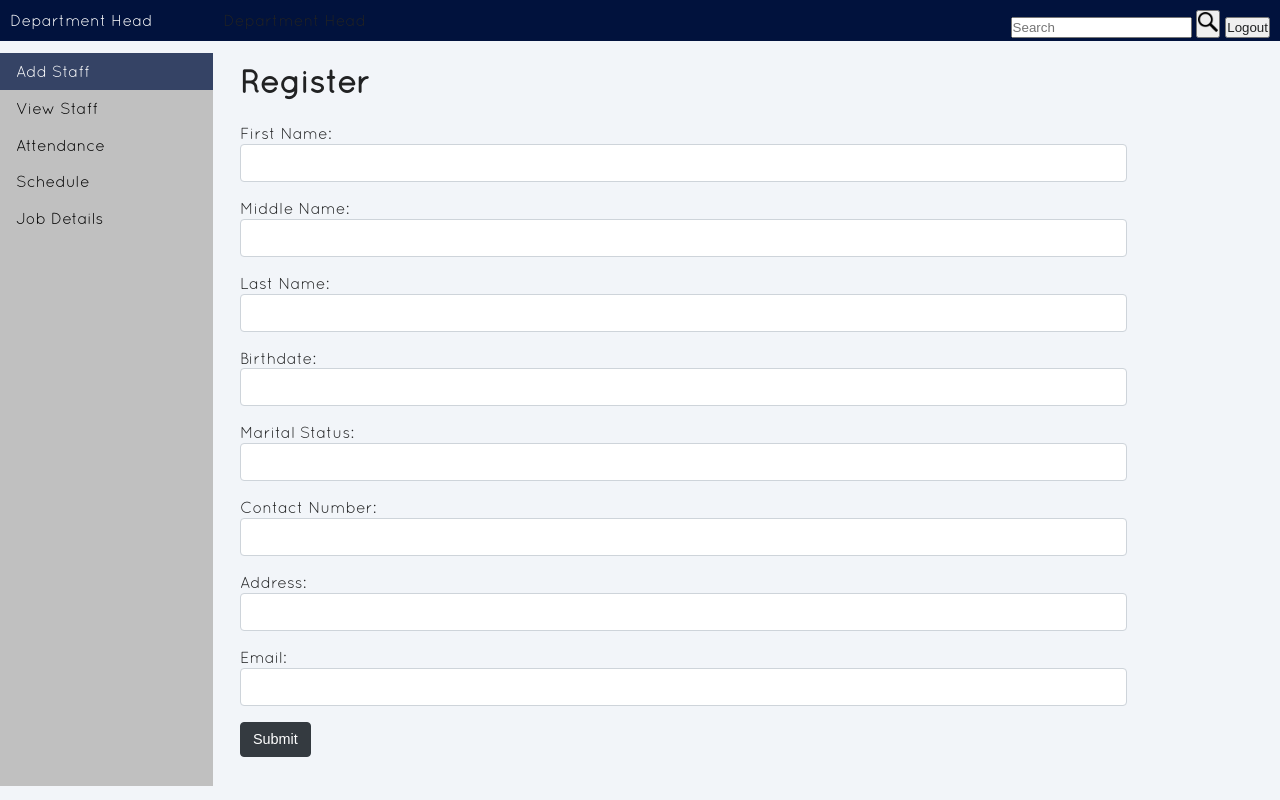
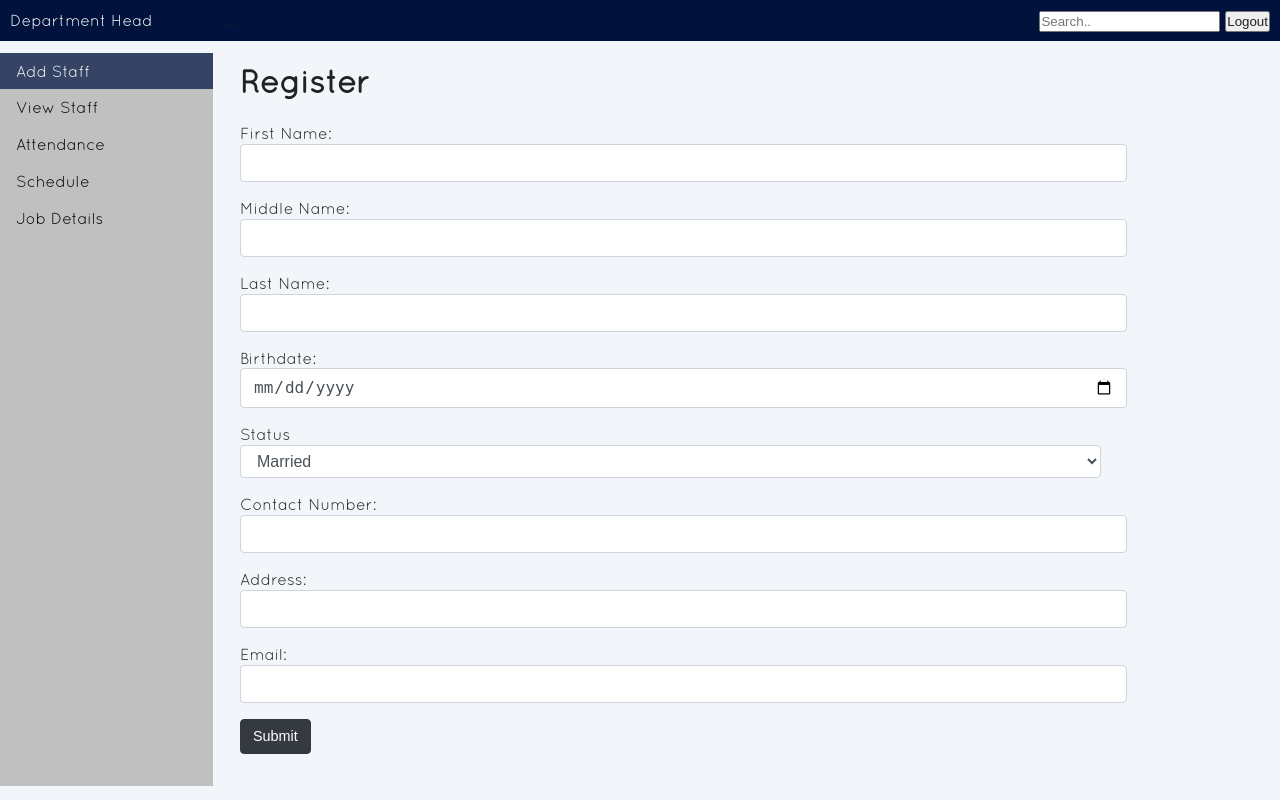
Before and after one commit to iamSushi/group-repo-project, a PHP site: page / in a window 1280 px wide. Run offline with PHP 8.4, Linux system fonts and the light colour scheme.

Commit message:
working
try

```diff
--- a/assets/deptHead/attend.html
+++ b/assets/deptHead/attend.html
@@ -35,9 +35,6 @@
                     <label for="" style="color:01123;">Department Head</label>
                     <div  class="admin-header-button">
                         <input type="text" placeholder="Search">
-                        <button type="button" class=""  >
-                            <img src="images/search.png" alt="search" class="search-img" width="20px">
-                        </button>
                         <button type="button">Logout</button>
                     </div>
                 </div>
--- a/assets/deptHead/attenddata.html
+++ b/assets/deptHead/attenddata.html
@@ -35,9 +35,6 @@
                     <label for="" style="color:01123;">Department Head</label>
                     <div  class="admin-header-button">
                         <input type="text" placeholder="Search">
-                        <button type="button" class=""  >
-                            <img src="images/search.png" alt="search" class="search-img" width="20px">
-                        </button>
                         <button type="button">Logout</button>
                     </div>
                 </div>
--- a/assets/deptHead/css/style.css
+++ b/assets/deptHead/css/style.css
@@ -204,5 +204,5 @@ td, th {
 .bgc{
     background-color: #C0C0C0;
     height: 100%;
-    margin-top: -6.4%;
+    margin-top: -6.6%;
 }
--- a/assets/deptHead/index.html
+++ b/assets/deptHead/index.html
@@ -30,14 +30,11 @@
         </div>
         <div class="col-10">
             <div class="row-1">
-                <div  class="admin-header-admin">
+                <div  class="admin-header-admin" >
                 <div>
-                    <label for="" style="color:01123;">Department Head</label>
+                    <label for="" style="color:01123;">...</label>
                     <div  class="admin-header-button">
-                        <input type="text" placeholder="Search">
-                        <button type="button" class=""  >
-                            <img src="images/search.png" alt="search" class="search-img" width="20px">
-                        </button>
+                        <input type="text" placeholder="Search..">
                         <button type="button">Logout</button>
                     </div>
                 </div>
@@ -61,11 +58,16 @@
                             </div>
                             <div class="">
                                 <label for="">Birthdate:</label>
-                                <input class="form-control" type="text" name="" value="">
+                                <input class="form-control" type="date" name="" value="">
                             </div>
                             <div class="">
-                                <label for="">Marital Status:</label>
-                                <input class="form-control" type="text" name="" value="">
+                                <label>Status</label>
+                                <select class="form-control">
+                                    <option value="">Married</option>
+                                    <option value="">Single</option>
+                                    <option value="">Divorced</option>
+                                    <option value="">Widowed</option>
+                                </select>
                             </div>
                             <div class="">
                                 <label for="">Contact Number:</label>
--- a/assets/deptHead/job.html
+++ b/assets/deptHead/job.html
@@ -35,9 +35,6 @@
                     <label for="" style="color:01123;">Department Head</label>
                     <div  class="admin-header-button">
                         <input type="text" placeholder="Search">
-                        <button type="button" class=""  >
-                            <img src="images/search.png" alt="search" class="search-img" width="20px">
-                        </button>
                         <button type="button">Logout</button>
                     </div>
                 </div>
--- a/assets/deptHead/jobdata.html
+++ b/assets/deptHead/jobdata.html
@@ -35,9 +35,6 @@
                     <label for="" style="color:01123;">Department Head</label>
                     <div  class="admin-header-button">
                         <input type="text" placeholder="Search">
-                        <button type="button" class=""  >
-                            <img src="images/search.png" alt="search" class="search-img" width="20px">
-                        </button>
                         <button type="button">Logout</button>
                     </div>
                 </div>
--- a/assets/deptHead/scheddata.html
+++ b/assets/deptHead/scheddata.html
@@ -35,9 +35,6 @@
                     <label for="" style="color:01123;">Department Head</label>
                     <div  class="admin-header-button">
                         <input type="text" placeholder="Search">
-                        <button type="button" class=""  >
-                            <img src="images/search.png" alt="search" class="search-img" width="20px">
-                        </button>
                         <button type="button">Logout</button>
                     </div>
                 </div>
--- a/assets/deptHead/shed.html
+++ b/assets/deptHead/shed.html
@@ -35,9 +35,6 @@
                     <label for="" style="color:01123;">Department Head</label>
                     <div  class="admin-header-button">
                         <input type="text" placeholder="Search">
-                        <button type="button" class=""  >
-                            <img src="images/search.png" alt="search" class="search-img" width="20px">
-                        </button>
                         <button type="button">Logout</button>
                     </div>
                 </div>
--- a/assets/deptHead/view.html
+++ b/assets/deptHead/view.html
@@ -35,9 +35,6 @@
                     <label for="" style="color:01123;">Department Head</label>
                     <div  class="admin-header-button">
                         <input type="text" placeholder="Search">
-                        <button type="button" class=""  >
-                            <img src="images/search.png" alt="search" class="search-img" width="20px">
-                        </button>
                         <button type="button">Logout</button>
                     </div>
                 </div>
```
